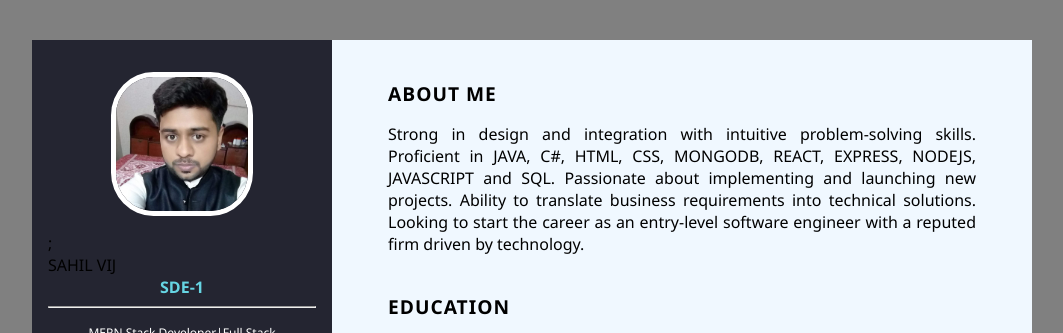
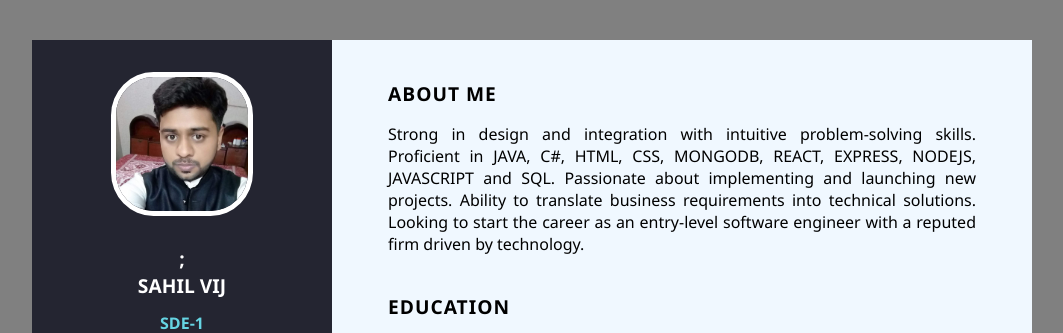
Before and after one commit to Sahil-Vij/Basic-Selectors-Element-selector-Id-selector-Class-selector-Universal-global---g4b1ob157gh9, a plain HTML site: page index.html in a window 1280 px wide. Shown: the top 333 px of the page, without its empty margins (47-1110 px from the left). Drawn offline with Linux system fonts and the light colour scheme.

Commit message:
Update style.css

```diff
--- a/style.css
+++ b/style.css
@@ -37,7 +37,7 @@ body{
     display:block;
     margin:auto;
 }
-.Name{
+.name{
     font-size: 1.2rem;
     font-weight: 700;
     text-align: center;
```
